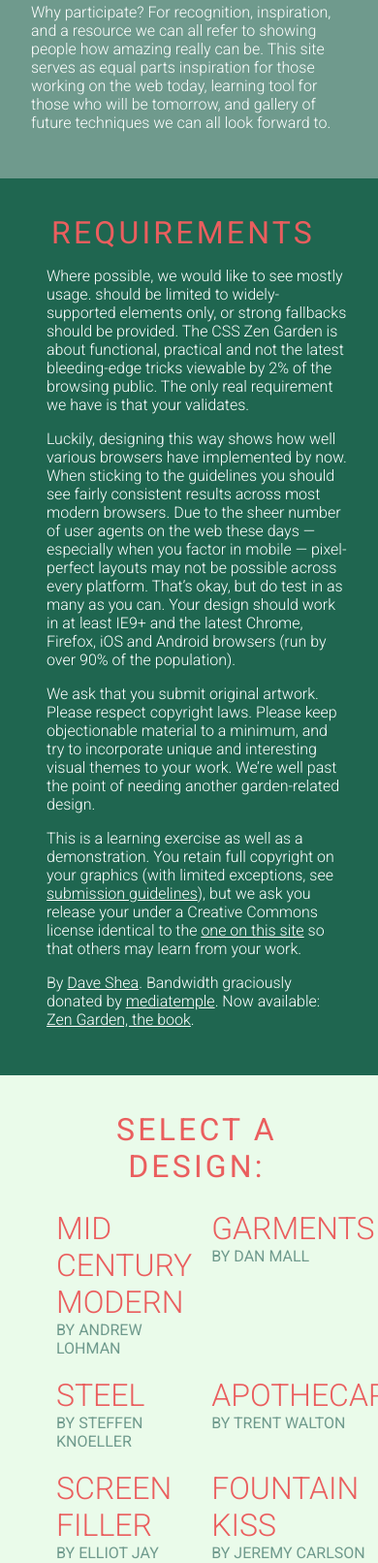
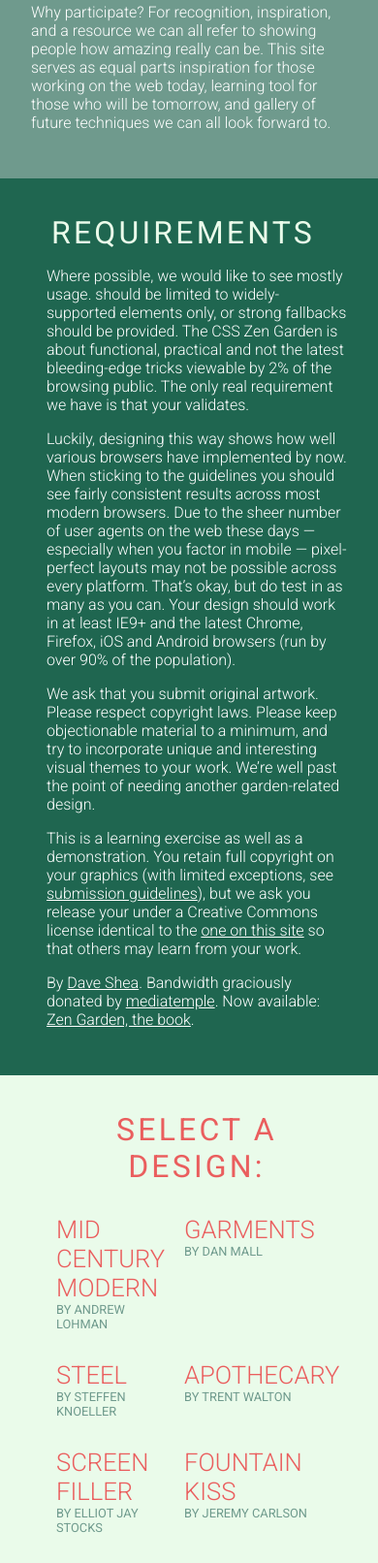
Before and after one commit to alexkev/zen-garden-wdd331, a plain HTML site: page zen-garden/index.html in a window 390 px wide. Shown: the part 2740-4352 px from the top of the page at 97% size. Drawn offline with Linux system fonts and the light colour scheme.

Commit message:
stuck with icons....

```diff
--- a/zen-garden/scss/partials/_mobile.scss
+++ b/zen-garden/scss/partials/_mobile.scss
@@ -45,4 +45,8 @@
 	.benefits {
 		width: auto;
 	}
+
+	.requirements h3 {
+		color: $color-4;
+	}
 }
--- a/zen-garden/scss/style.scss
+++ b/zen-garden/scss/style.scss
@@ -170,13 +170,17 @@ footer {
 	padding-left: $side-margin;
 }
 
+.requirements h3,
+.select {
+	color: $color-3;
+}
+
 .requirements h3 {
-	color: $color-3;
+	margin-bottom: 5px;
 }
 
 .select {
 	text-align: center;
-	color: $color-3;
 }
 
 .archives,
@@ -193,11 +197,18 @@ footer {
 		list-style: none;
 		padding-left: 0;
 
+		@media only screen and (min-width: 750px) and (max-width: 970px) {
+			grid-template-columns: 1fr;
+		}
+
 		li {
 			padding: 10px;
+			margin: 5px 0;
+			font-size: .8em;
 
 			a {
 				text-decoration: none;
+
 
 				&:nth-child(1)::after {
 					content: "\A";
@@ -225,6 +236,27 @@ footer {
 	a {
 		opacity: 0;
 	}
+}
+
+.design-archives,
+.zen-resources {
+	padding: 10px;
+
+	ul {
+		padding: 0;
+		display: grid;
+		// flex-direction: row;
+		// justify-content: center;
+	}
+}
+
+.design-archives ul {
+	grid-template-columns: repeat(2, 1fr);
+}
+
+.zen-resources ul {
+	grid-template-columns: repeat(5, 1fr);
+
 }
 
 .next {
@@ -268,24 +300,4 @@ footer {
 	background-size: 50px;
 }
 
-.design-archives,
-.zen-resources {
-	padding: 10px;
-
-	ul {
-		padding: 0;
-		display: grid;
-		// flex-direction: row;
-		// justify-content: center;
-	}
-}
-
-.design-archives ul {
-	grid-template-columns: repeat(2, 1fr);
-}
-
-.zen-resources ul {
-	grid-template-columns: repeat(5, 1fr);
-}
-
 @import 'partials/_mobile.scss';
```
Also changed, not shown: zen-garden/style.css, 1 other file.
